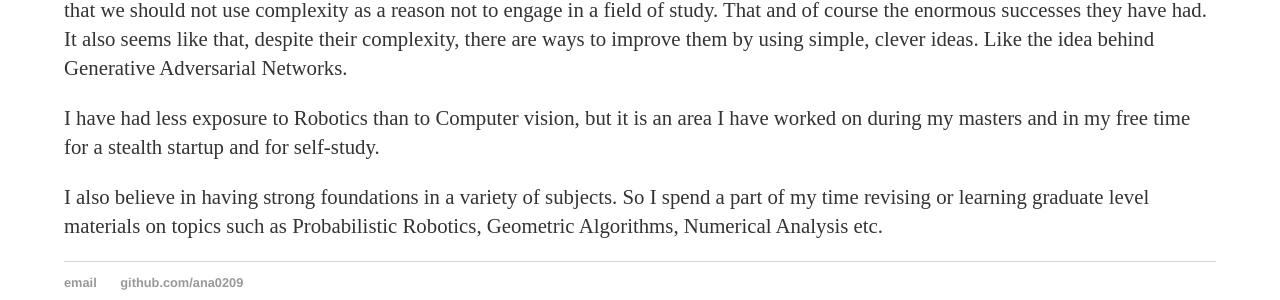
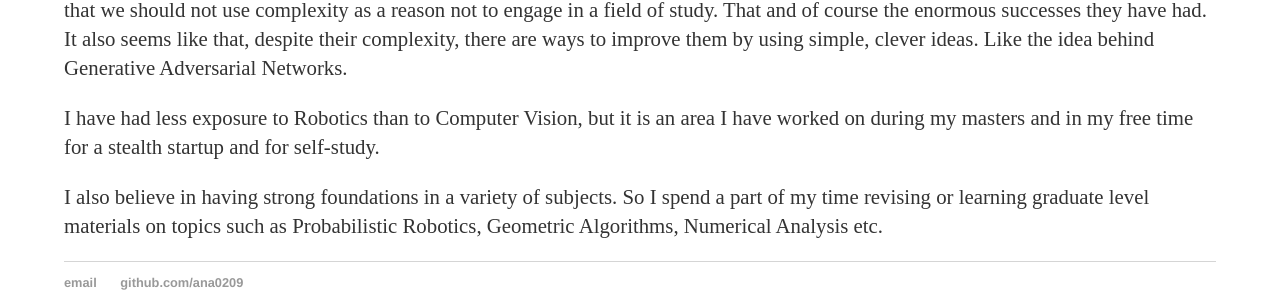
Before and after one commit to ana0209/ana0209.github.io, a Jekyll site: the page built from index.html, in a window 1280 px wide. Shown: the part 503-803 px from the top of the page. Built offline with Jekyll 4.4.1, drawn with Linux system fonts in a browser that asks for light colours.

Commit message:
Fix typo

```diff
--- a/index.html
+++ b/index.html
@@ -10,7 +10,7 @@ title: Ana's Tech Notes
 
     <p>I love matrices and clever ways they are used in different applied areas, more specifically in Computer Vision. I am interested in neural networks. I have a tendency to like simple ideas and neural networks sometimes seemed to me like a mysterious, complex gigantic hammer, which made me prefer other techniques. However, I was finally set straight by Yann Lecun and his statement (paraphrased here) that we should not use complexity as a reason not to engage in a field of study. That and of course the enormous successes they have had. It also seems like that, despite their complexity, there are ways to improve them by using simple, clever ideas. Like the idea behind Generative Adversarial Networks. </p>
 
-    <p>I have had less exposure to Robotics than to Computer vision, but it is an area I have worked on during my masters and in my free time for a stealth startup and for self-study.</p>
+    <p>I have had less exposure to Robotics than to Computer Vision, but it is an area I have worked on during my masters and in my free time for a stealth startup and for self-study.</p>
 
     <p>I also believe in having strong foundations in a variety of subjects. So I spend a part of my time revising or learning graduate level materials on topics such as Probabilistic Robotics, Geometric Algorithms, Numerical Analysis etc. </p>
 </div><!-- /.blurb -->
```
